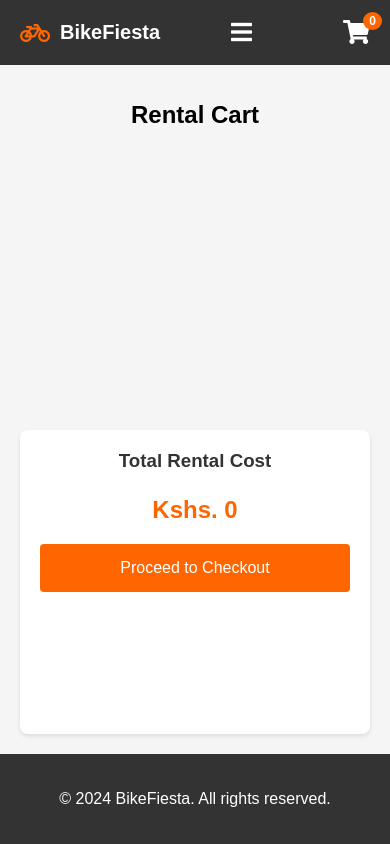
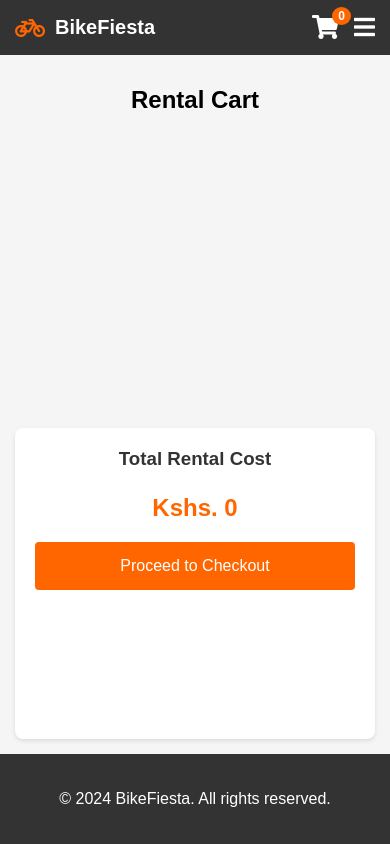
Before and after one commit to Paulah-linah/BikeFiesta, a website: page public/servicescart.html in a window 390 px wide. Drawn offline with Linux system fonts and the light colour scheme.

Commit message:
Services Changes

```diff
--- a/public/cart.css
+++ b/public/cart.css
@@ -35,6 +35,11 @@ header {
 .logo h1 {
   font-size: 24px;
   margin: 0;
+}
+
+.nav-right {
+    display: flex;
+    align-items: center;
 }
 
 .nav-links ul {
@@ -217,12 +222,21 @@ footer {
 
 /* --- RESPONSIVE STYLES --- */
 @media (max-width: 768px) {
+  header {
+    padding: 15px;
+  }
+
+  .logo h1 {
+    font-size: 22px;
+  }
+
   .nav-links ul {
     display: none;
   }
 
   .hamburger {
     display: block;
+    margin-left: 15px;
   }
 
   .nav-links {
@@ -268,6 +282,7 @@ footer {
 
   main {
     flex-direction: column;
+    padding: 15px;
   }
 
   #cart-summary {
@@ -283,7 +298,7 @@ footer {
 
 @media (max-width: 480px) {
   .logo h1 {
-    font-size: 1.25rem;
+    font-size: 20px;
   }
 
   main > h1 {
@@ -293,6 +308,7 @@ footer {
   .cart-item {
     flex-direction: column;
     text-align: center;
+    padding: 15px;
   }
 
   .cart-item img {
--- a/public/servicescart.html
+++ b/public/servicescart.html
@@ -13,9 +13,7 @@
         <i class="fas fa-bicycle"></i>
         <h1>BikeFiesta</h1>
     </a>
-    <div class="hamburger">
-        <i class="fas fa-bars"></i>
-    </div>
+    <div class="nav-right">
         <div class="nav-links">
             <div class="close-btn">&times;</div>
             <ul>
@@ -29,6 +27,10 @@
             <i class="fas fa-shopping-cart"></i>
             <span class="cart-count">0</span>
         </a>
+        <div class="hamburger">
+            <i class="fas fa-bars"></i>
+        </div>
+    </div>
   </header>
 
   <main>
```
Lines whose indentation alone changed are shown as unchanged.
